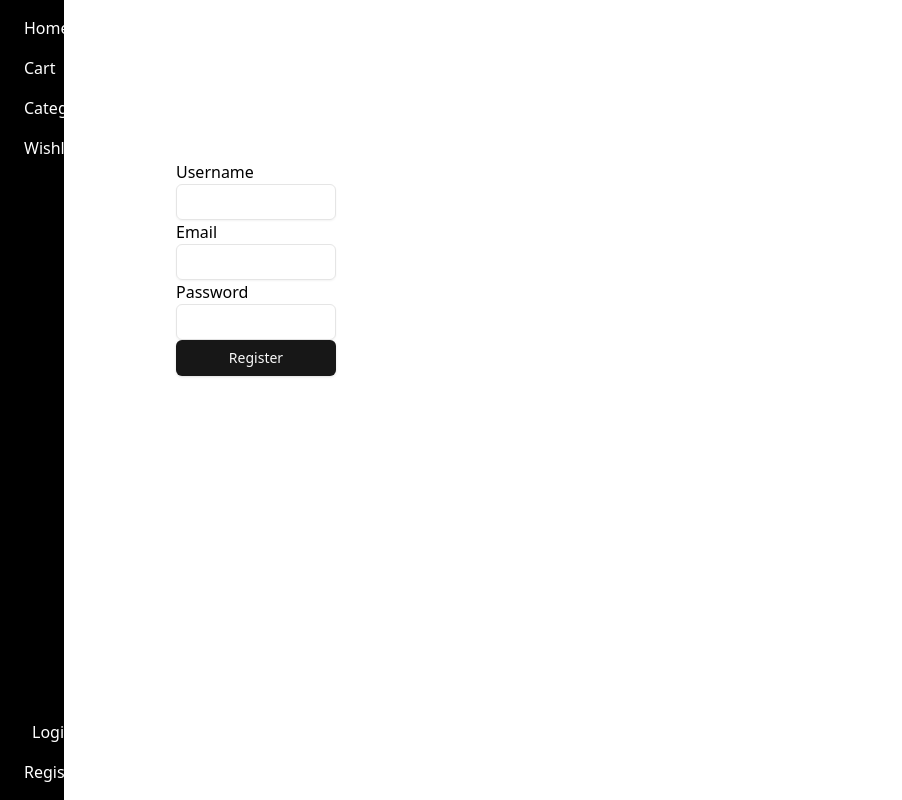
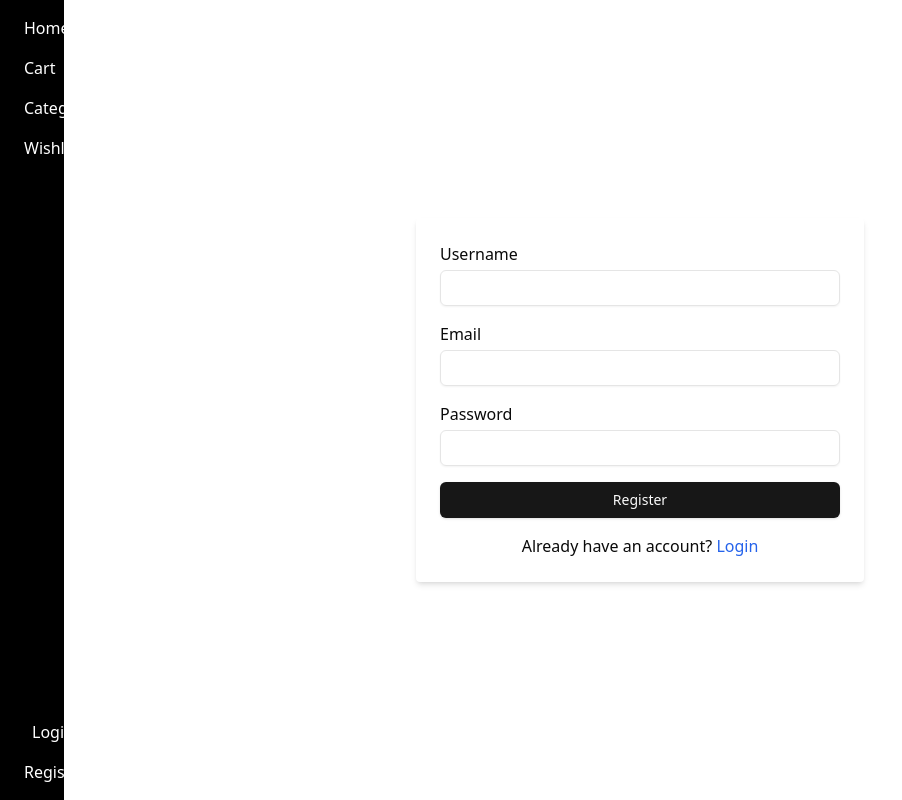
Before and after one commit to RohanJung/Ecommerce, a React (Vite) app in the folder frontend/: page /register in a window 1280 px wide. Shown: the whole page, without its empty margins (0-902 px from the left). Built offline with nearby package versions, Linux system fonts and the light colour scheme.

Commit message:
login and registerr page

```diff
--- a/frontend/src/pages/Auth/Login.jsx
+++ b/frontend/src/pages/Auth/Login.jsx
@@ -36,24 +36,38 @@ const Login = () => {
     }
   };
   return (
-    <div className="py-40 px-44 text-black flex justify-center align-center flex-col ">
-      <form className="flex flex-col w-40" onSubmit={handleSubmit}>
-        <label htmlFor="Email">Email</label>
+    <div className="flex justify-center items-center h-screen">
+      <div className="w-full max-w-md p-6 bg-white rounded shadow-md">
+        <form className="space-y-4" onSubmit={handleSubmit}>
+          <div>
+            <label htmlFor="email" className="block mb-1">
+              Email
+            </label>
             <Input
-          type="text"
+              id="email"
+              type="email"
               onChange={(e) => setEmail(e.target.value)}
-          label="Email"
+              className="w-full"
             />
-        <label htmlFor="Passowrd">Password</label>
+          </div>
+          <div>
+            <label htmlFor="password" className="block mb-1">
+              Password
+            </label>
             <Input
+              id="password"
               type="password"
               onChange={(e) => setPassword(e.target.value)}
-          label="Password"
+              className="w-full"
             />
-        <Button>Login</Button>
+          </div>
+          <Button className="w-full">Login</Button>
         </form>
-      <div className="flex">
-        <a href="/register">Register </a>
+        <div className="mt-4 text-center">
+          <Link to="/register" className="text-blue-600 hover:underline">
+            Register
+          </Link>
+        </div>
       </div>
     </div>
   );
--- a/frontend/src/pages/Auth/Register.jsx
+++ b/frontend/src/pages/Auth/Register.jsx
@@ -1,9 +1,9 @@
-import React from "react";
+import React, { useState } from "react";
+import { Link } from "react-router-dom";
 import { Button } from "../../components/ui/button";
-import { useState } from "react";
+import { Input } from "../../components/ui/input";
 import { useRegisterMutation } from "../../redux/api/userApiSlice";
-import { useDispatch, useSelector } from "react-redux";
-import { Input } from "../../components/ui/input";
+import { useDispatch } from "react-redux";
 import { setCredentials } from "../../redux/features/Auth/userAuthSlice";
 
 const Register = () => {
@@ -24,29 +24,60 @@ const Register = () => {
       console.error(error);
     }
   };
+
   return (
-    <div className="py-40 px-44 text-black flex justify-center align-center flex-col ">
-      <form className="flex flex-col w-40" onSubmit={handleSubmit}>
-        <label htmlFor="Username">Username</label>
+    <div className="flex justify-center items-center h-screen">
+      <div className="w-full max-w-md p-6 bg-white rounded shadow-md">
+        <form className="space-y-4" onSubmit={handleSubmit}>
+          <div>
+            <label htmlFor="username" className="block mb-1">
+              Username
+            </label>
             <Input
+              id="username"
               type="text"
               onChange={(e) => setUsername(e.target.value)}
-          label="Username"
+              className="w-full"
             />
-        <label htmlFor="Email">Email</label>
+          </div>
+          <div>
+            <label htmlFor="email" className="block mb-1">
+              Email
+            </label>
             <Input
-          type="text"
+              id="email"
+              type="email"
               onChange={(e) => setEmail(e.target.value)}
-          label="Email"
+              className="w-full"
             />
-        <label htmlFor="Passowrd">Password</label>
+          </div>
+          <div>
+            <label htmlFor="password" className="block mb-1">
+              Password
+            </label>
             <Input
+              id="password"
               type="password"
               onChange={(e) => setPassword(e.target.value)}
-          label="Password"
+              className="w-full"
             />
-        <Button>Register</Button>
+          </div>
+          <Button className="w-full" disabled={isLoading}>
+            {isLoading ? "Registering..." : "Register"}
+          </Button>
         </form>
+        {error && (
+          <p className="mt-4 text-red-600">
+            {error.data?.message || "An error occurred"}
+          </p>
+        )}
+        <div className="mt-4 text-center">
+          Already have an account?{" "}
+          <Link to="/login" className="text-blue-600 hover:underline">
+            Login
+          </Link>
+        </div>
+      </div>
     </div>
   );
 };
```
Lines whose indentation alone changed are shown as unchanged.
